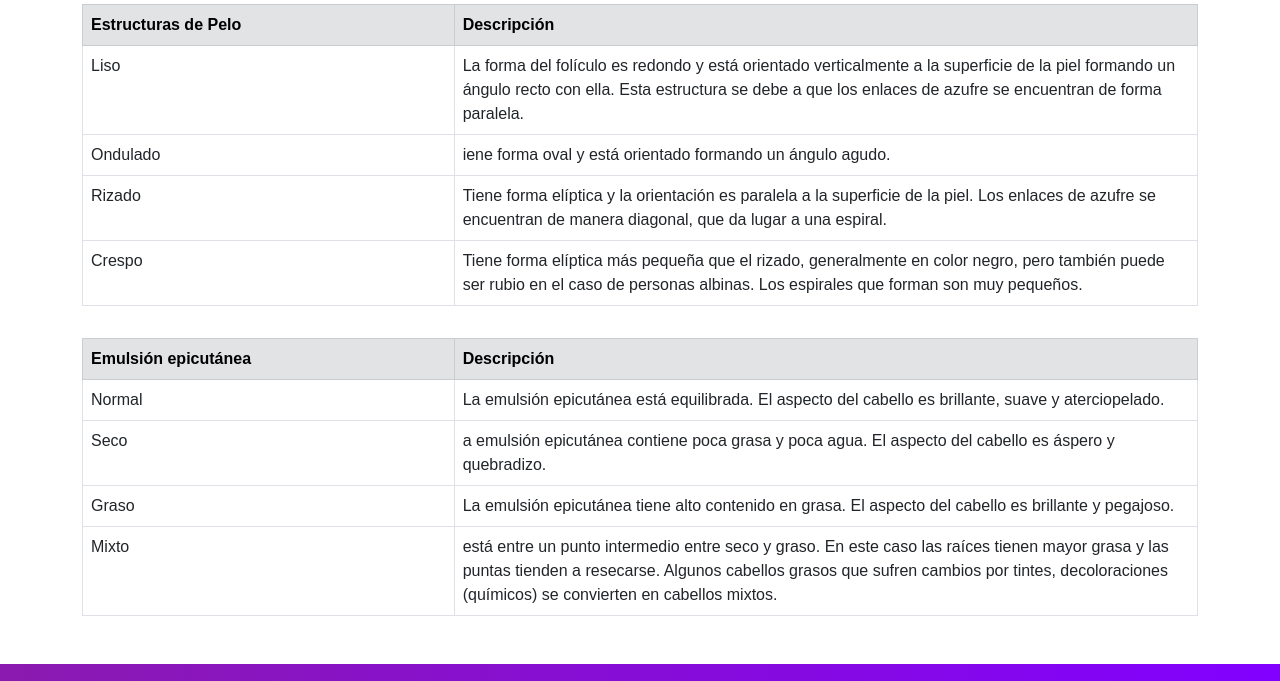
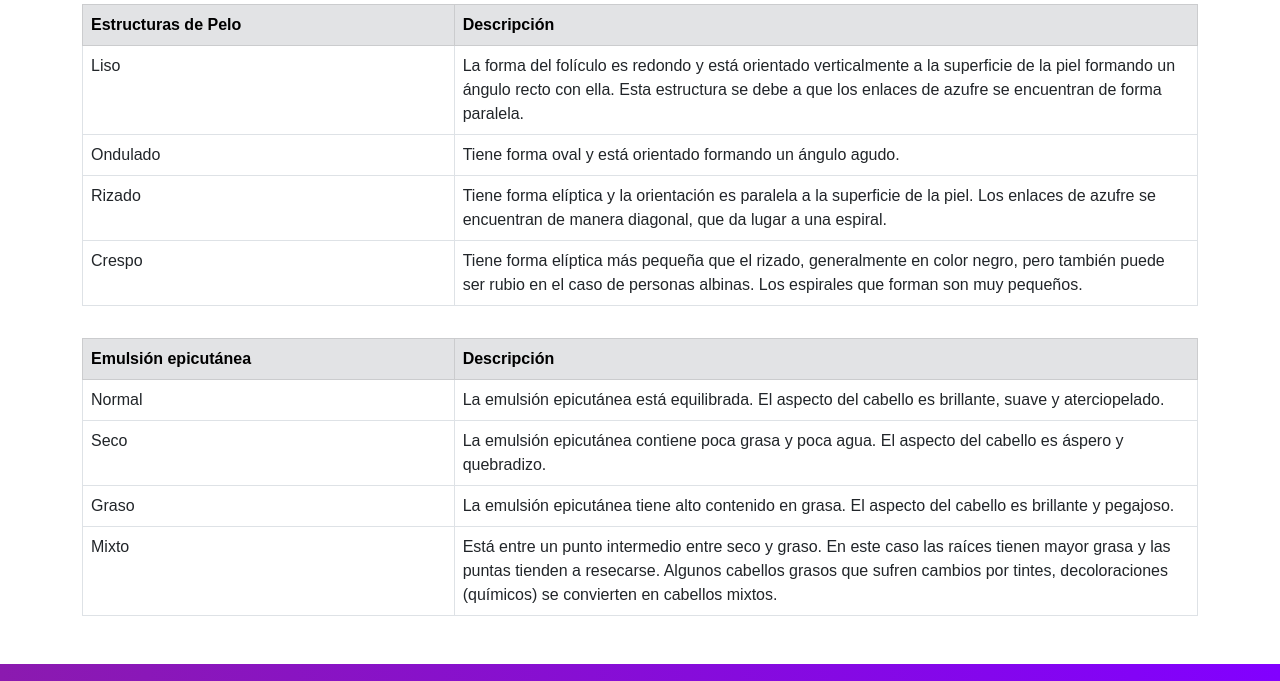
Before and after one commit to Daniel11V/Cabellos_Coderhouse, a website: page pages/suciencia/index.html in a window 1280 px wide. Shown: the part 900-1581 px from the top of the page. Drawn offline with nearby package versions, Linux system fonts and the light colour scheme.

Commit message:
Fix Table

```diff
--- a/pages/suciencia/index.html
+++ b/pages/suciencia/index.html
@@ -63,7 +63,7 @@
                 </tr>
                 <tr>
                     <td>Ondulado</td>
-                    <td>iene forma oval y está orientado formando un ángulo agudo.</td>
+                    <td>Tiene forma oval y está orientado formando un ángulo agudo.</td>
                 </tr>
                 <tr>
                     <td>Rizado</td>
@@ -95,7 +95,7 @@
                 </tr>
                 <tr>
                     <td>Seco</td>
-                    <td>a emulsión epicutánea contiene poca grasa y poca agua. El aspecto del cabello es áspero y
+                    <td>La emulsión epicutánea contiene poca grasa y poca agua. El aspecto del cabello es áspero y
                         quebradizo.</td>
                 </tr>
                 <tr>
@@ -105,7 +105,7 @@
                 </tr>
                 <tr>
                     <td>Mixto</td>
-                    <td>está entre un punto intermedio entre seco y graso. En este caso las raíces tienen mayor grasa y
+                    <td>Está entre un punto intermedio entre seco y graso. En este caso las raíces tienen mayor grasa y
                         las puntas tienden a
                         resecarse. Algunos cabellos grasos que sufren cambios por tintes, decoloraciones (químicos) se
                         convierten en cabellos
```
